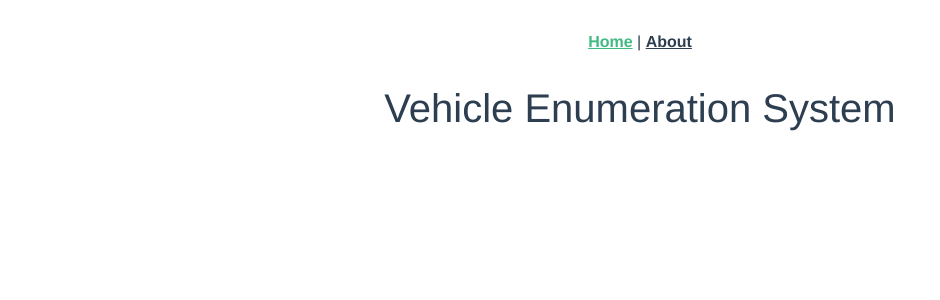
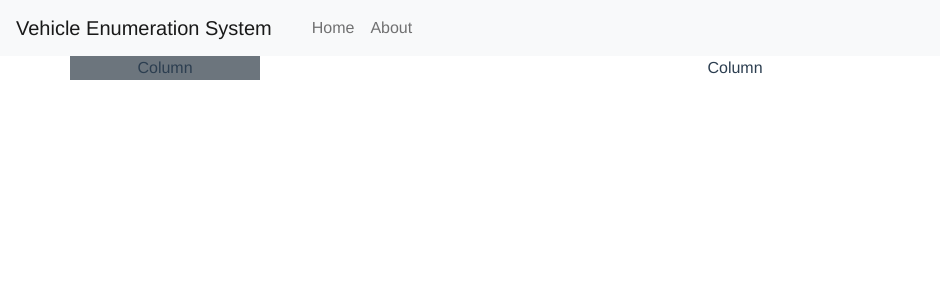
Before and after one commit to dframe9801/VehicleEnumerationSystem, a Vue app in the folder client/: page / in a window 1280 px wide. Shown: the top 300 px of the page, without its empty margins (0-940 px from the left). Built offline with nearby package versions, Linux system fonts and the light colour scheme; no server answers.

Commit message:
Added Navbar and bootstrap dependencies

```diff
--- a/client/package.json
+++ b/client/package.json
@@ -12,6 +12,8 @@
     "bootstrap": "^5.2.3",
     "bootstrap-vue": "^2.23.1",
     "core-js": "^3.8.3",
+    "jquery": "^3.6.4",
+    "popper.js": "^1.16.1",
     "vue": "^3.2.13",
     "vue-router": "^4.0.3"
   },
--- a/client/public/index.html
+++ b/client/public/index.html
@@ -1,5 +1,5 @@
 <!DOCTYPE html>
-<html lang="">
+<html lang="en">
   <head>
     <meta charset="utf-8">
     <meta http-equiv="X-UA-Compatible" content="IE=edge">
--- a/client/src/App.vue
+++ b/client/src/App.vue
@@ -1,10 +1,18 @@
 <template>
-  <nav>
-    <router-link to="/">Home</router-link> |
-    <router-link to="/about">About</router-link>
-  </nav>
+  <NavBar/>
   <router-view/>
 </template>
+
+<script>
+import NavBar from '@/components/NavBar.vue';
+
+export default {
+  name: 'App',
+  components: {
+    NavBar,
+  },
+};
+</script>
 
 <style>
 #app {
@@ -14,17 +22,4 @@
   text-align: center;
   color: #2c3e50;
 }
-
-nav {
-  padding: 30px;
-}
-
-nav a {
-  font-weight: bold;
-  color: #2c3e50;
-}
-
-nav a.router-link-exact-active {
-  color: #42b983;
-}
 </style>
--- a/client/src/components/HelloWorld.vue
+++ /dev/null
@@ -1,59 +0,0 @@
-<template>
-  <div class="hello">
-    <h1>{{ msg }}</h1>
-    <p>
-      For a guide and recipes on how to configure / customize this project,<br>
-      check out the
-      <a href="https://cli.vuejs.org" target="_blank" rel="noopener">vue-cli documentation</a>.
-    </p>
-    <h3>Installed CLI Plugins</h3>
-    <ul>
-      <li><a href="https://github.com/vuejs/vue-cli/tree/dev/packages/%40vue/cli-plugin-babel" target="_blank" rel="noopener">babel</a></li>
-      <li><a href="https://github.com/vuejs/vue-cli/tree/dev/packages/%40vue/cli-plugin-router" target="_blank" rel="noopener">router</a></li>
-      <li><a href="https://github.com/vuejs/vue-cli/tree/dev/packages/%40vue/cli-plugin-eslint" target="_blank" rel="noopener">eslint</a></li>
-    </ul>
-    <h3>Essential Links</h3>
-    <ul>
-      <li><a href="https://vuejs.org" target="_blank" rel="noopener">Core Docs</a></li>
-      <li><a href="https://forum.vuejs.org" target="_blank" rel="noopener">Forum</a></li>
-      <li><a href="https://chat.vuejs.org" target="_blank" rel="noopener">Community Chat</a></li>
-      <li><a href="https://twitter.com/vuejs" target="_blank" rel="noopener">Twitter</a></li>
-      <li><a href="https://news.vuejs.org" target="_blank" rel="noopener">News</a></li>
-    </ul>
-    <h3>Ecosystem</h3>
-    <ul>
-      <li><a href="https://router.vuejs.org" target="_blank" rel="noopener">vue-router</a></li>
-      <li><a href="https://vuex.vuejs.org" target="_blank" rel="noopener">vuex</a></li>
-      <li><a href="https://github.com/vuejs/vue-devtools#vue-devtools" target="_blank" rel="noopener">vue-devtools</a></li>
-      <li><a href="https://vue-loader.vuejs.org" target="_blank" rel="noopener">vue-loader</a></li>
-      <li><a href="https://github.com/vuejs/awesome-vue" target="_blank" rel="noopener">awesome-vue</a></li>
-    </ul>
-  </div>
-</template>
-
-<script>
-export default {
-  name: 'HelloWorld',
-  props: {
-    msg: String,
-  },
-};
-</script>
-
-<!-- Add "scoped" attribute to limit CSS to this component only -->
-<style scoped>
-h3 {
-  margin: 40px 0 0;
-}
-ul {
-  list-style-type: none;
-  padding: 0;
-}
-li {
-  display: inline-block;
-  margin: 0 10px;
-}
-a {
-  color: #42b983;
-}
-</style>
--- /dev/null
+++ b/client/src/components/NavBar.vue
@@ -0,0 +1,28 @@
+<template>
+  <nav class="navbar navbar-expand-lg navbar-light bg-light">
+    <a class="navbar-brand" href="#">Vehicle Enumeration System</a>
+    <button class="navbar-toggler"
+    type="button" data-toggle="collapse" data-target="#navbarNavAltMarkup"
+    aria-controls="navbarNavAltMarkup" aria-expanded="false" aria-label="Toggle navigation">
+      <span class="navbar-toggler-icon"></span>
+    </button>
+    <div class="collapse navbar-collapse" id="navbarNavAltMarkup">
+      <div class="navbar-nav">
+        <router-link to="/" class="nav-item nav-link">Home</router-link>
+        <router-link to="/about" class="nav-item nav-link">About</router-link>
+      </div>
+    </div>
+  </nav>
+</template>
+
+<script>
+export default {
+  name: 'NavBar',
+};
+</script>
+  <style scoped>
+  .navbar-brand {
+  padding-left: 1rem;
+  padding-right: 1rem;
+}
+</style>
--- a/client/src/components/WebCam.vue
+++ b/client/src/components/WebCam.vue
@@ -1,7 +1,16 @@
 <template>
   <div class="WebCam">
-    <h1>Vehicle Enumeration System</h1>
-    <img  v-if="frameSrc" :src="frameSrc" alt="Video feed" />
+    <div class="container text-center">
+      <div class="row">
+        <div class="col-2 bg-secondary">
+          Column
+        </div>
+        <div class="col">
+          Column
+        </div>
+      </div>
+    </div>
+   <!-- <img  v-if="frameSrc" :src="frameSrc" alt="Video feed" /> -->
   </div>
 </template>
 
@@ -38,18 +47,5 @@ export default {
 </script>
 
 <style scoped>
-h3 {
-  margin: 40px 0 0;
-}
-ul {
-  list-style-type: none;
-  padding: 0;
-}
-li {
-  display: inline-block;
-  margin: 0 10px;
-}
-a {
-  color: #42b983;
-}
+
 </style>
```
Also changed, not shown: 1 other file (tests, documents, lock files or other folders).
